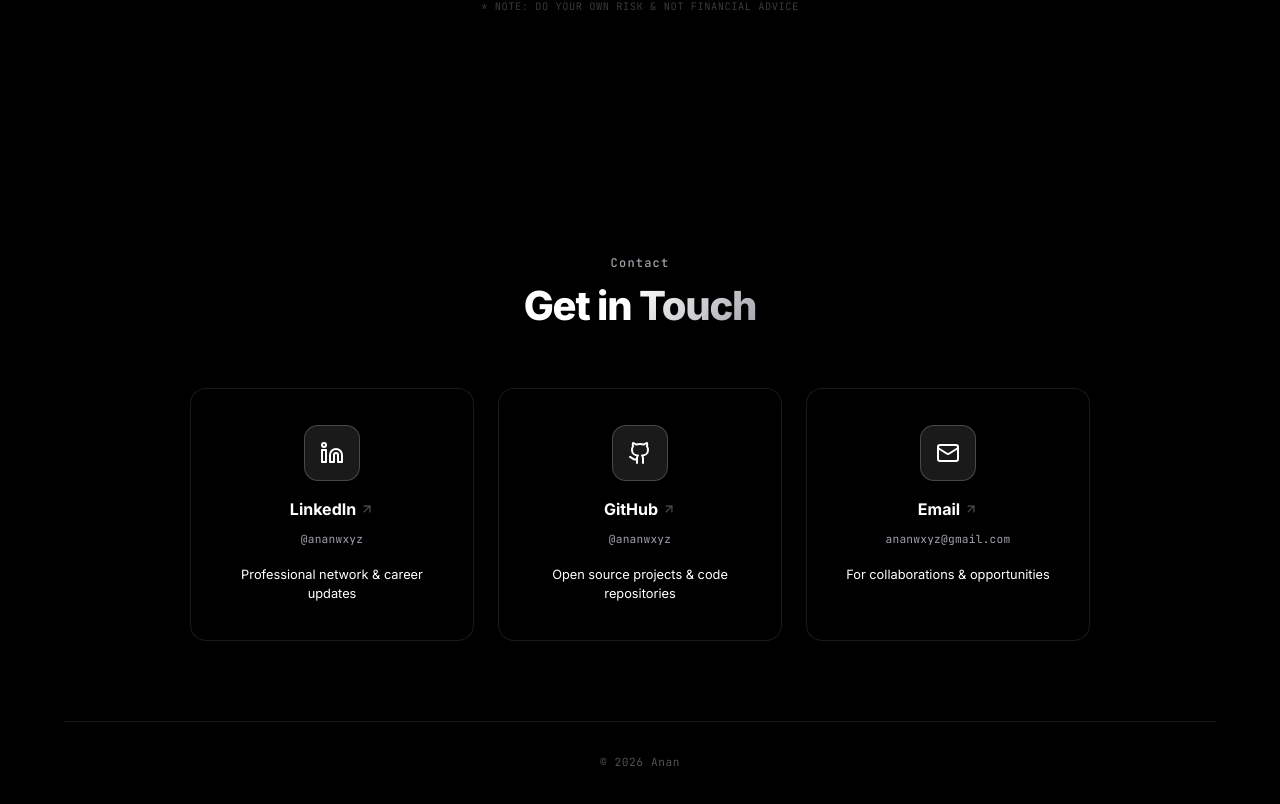
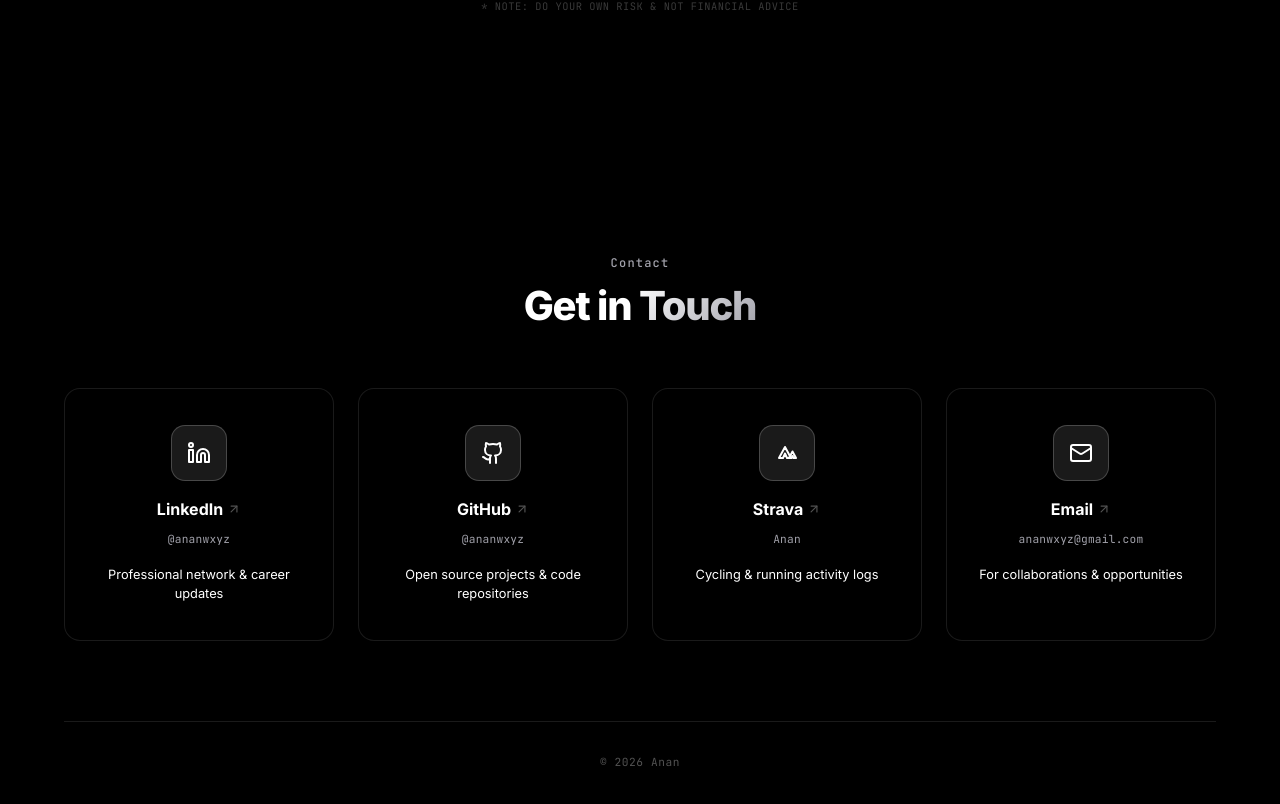
Before and after one commit to ananwxyz/web-porto, a React (Vite) app: page / in a window 1280 px wide. Shown: the part 3652-4456 px from the top of the page. Built offline with nearby package versions, Linux system fonts and the light colour scheme; no server answers.

Commit message:
feat: add strava to contact section with custom svg icon

```diff
--- a/src/components/Contact.jsx
+++ b/src/components/Contact.jsx
@@ -1,5 +1,24 @@
 import { motion } from 'framer-motion';
 import { Linkedin, Github, Mail, ArrowUpRight } from 'lucide-react';
+
+function StravaIcon({ size = 24, ...props }) {
+    return (
+        <svg
+            width={size}
+            height={size}
+            viewBox="0 0 24 24"
+            fill="none"
+            stroke="currentColor"
+            strokeWidth="2"
+            strokeLinecap="round"
+            strokeLinejoin="round"
+            {...props}
+        >
+            <path d="M4 17l6-11 6 11h-4l-2-4.5-2 4.5z" />
+            <path d="M14 17l3.5-6.5 3.5 6.5h-2.5l-1-2-1 2z" />
+        </svg>
+    );
+}
 
 const contacts = [
     {
@@ -15,6 +34,13 @@ const contacts = [
         icon: Github,
         description: 'Open source projects & code repositories',
         handle: '@ananwxyz',
+    },
+    {
+        label: 'Strava',
+        href: 'https://strava.app.link/MheSUQfSn3b',
+        icon: StravaIcon,
+        description: 'Cycling & running activity logs',
+        handle: 'Anan',
     },
     {
         label: 'Email',
@@ -44,7 +70,7 @@ export default function Contact() {
                 </motion.div>
 
                 {/* Contact Cards */}
-                <div className="contact-grid" style={{ display: 'grid', gridTemplateColumns: 'repeat(3, 1fr)', gap: '24px', maxWidth: '900px', margin: '0 auto' }}>
+                <div className="contact-grid" style={{ display: 'grid', gridTemplateColumns: 'repeat(4, 1fr)', gap: '24px', maxWidth: '1200px', margin: '0 auto' }}>
                     {contacts.map((contact, i) => {
                         const Icon = contact.icon;
                         return (
@@ -144,10 +170,13 @@ export default function Contact() {
             </div>
 
             <style>{`
-        @media (max-width: 768px) {
-          .contact-grid { grid-template-columns: 1fr !important; max-width: 400px !important; }
-        }
-      `}</style>
+                @media (max-width: 1024px) {
+                    .contact-grid { grid-template-columns: repeat(2, 1fr) !important; max-width: 700px !important; }
+                }
+                @media (max-width: 768px) {
+                    .contact-grid { grid-template-columns: 1fr !important; max-width: 400px !important; }
+                }
+            `}</style>
         </section>
     );
 }
```
